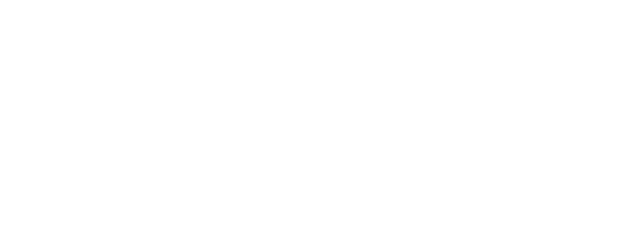
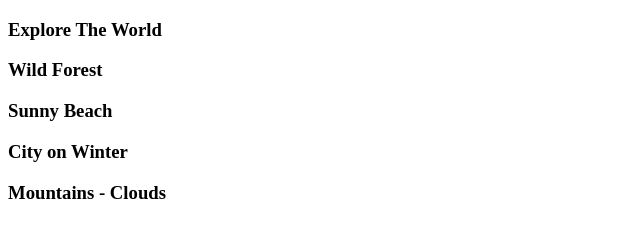
Before and after one commit to Adamb7rr/Customs, a plain HTML site: page expanding-cards/index.html in a window 1280 px wide. Shown: the whole page, without its empty margins (0-640 px from the left). Drawn offline with Linux system fonts and the light colour scheme.

Commit message:
create divs

```diff
--- a/expanding-cards/index.html
+++ b/expanding-cards/index.html
@@ -7,6 +7,23 @@
     <title>Expanding Cards</title>
 </head>
 <body>
+    <div class="container">
+        <div class="">
+            <h3>Explore The World</h3>
+        </div>
+        <div class="">
+            <h3>Wild Forest</h3>
+        </div>
+        <div class="">
+            <h3>Sunny Beach</h3>
+        </div>
+        <div class="">
+            <h3>City on Winter</h3>
+        </div>
+        <div class="">
+            <h3>Mountains - Clouds</h3>
+        </div>
+    </div>
 
     <script src="main.js"></script>
 </body>
```
